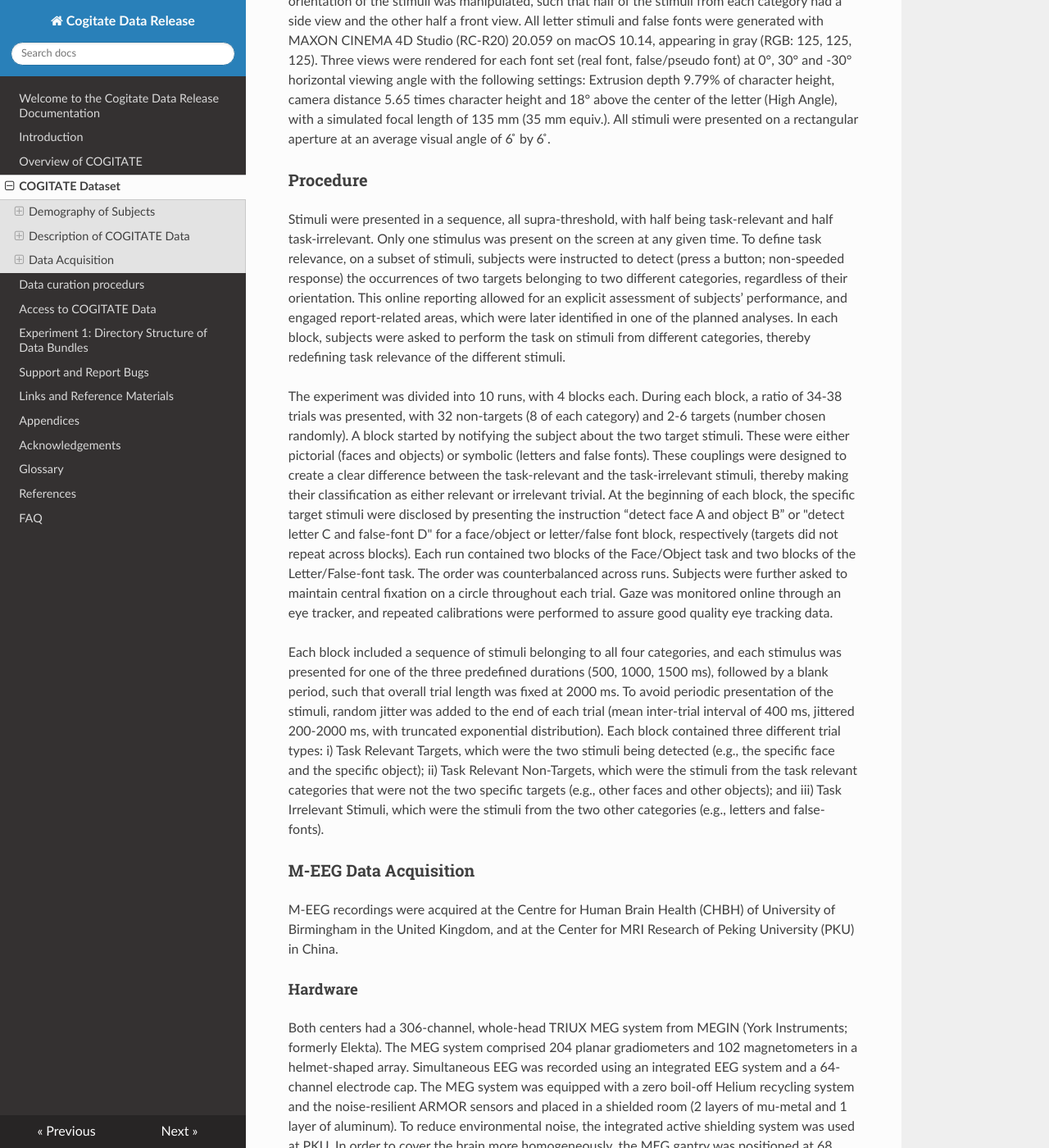
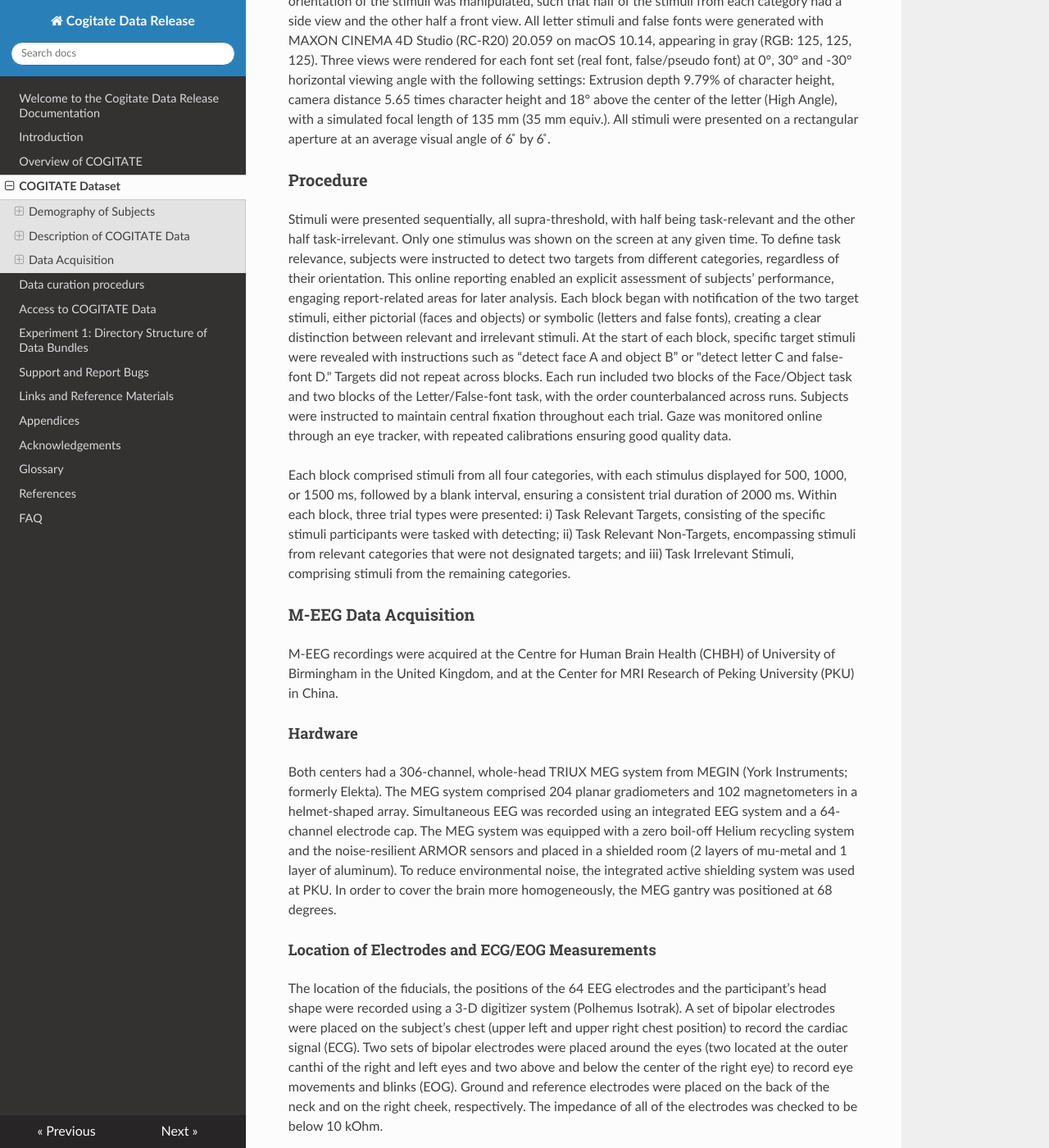
Before and after one commit to Cogitate-consortium/cogitate-data, an MkDocs documentation site: the page built from docs/03_cogdataset.md, in a window 1280 px wide and 1400 px high, scrolled down 6938 px. Shown: the whole window at 82% size. Built offline with MkDocs 1.6.1, drawn with Linux system fonts in a browser that asks for light colours; nearby versions of some CDN libraries; some of the changed text lies outside the part shown.

Commit message:
Changed contents of "Procedure" in Data Acquisition section

```diff
--- a/docs/03_cogdataset.md
+++ b/docs/03_cogdataset.md
@@ -144,11 +144,9 @@ Stimuli belonged to four categories that naturally fell into two groups that wer
 
 ### Procedure
 
-Stimuli were presented in a sequence, all supra-threshold, with half being task-relevant and half task-irrelevant. Only one stimulus was present on the screen at any given time. To define task relevance, on a subset of stimuli, subjects were instructed to detect (press a button; non-speeded response) the occurrences of two targets belonging to two different categories, regardless of their orientation. This online reporting allowed for an explicit assessment of subjects’ performance, and engaged report-related areas, which were later identified in one of the planned analyses. In each block, subjects were asked to perform the task on stimuli from different categories, thereby redefining task relevance of the different stimuli.
+Stimuli were presented sequentially, all supra-threshold, with half being task-relevant and the other half task-irrelevant. Only one stimulus was shown on the screen at any given time. To define task relevance, subjects were instructed to detect two targets from different categories, regardless of their orientation. This online reporting enabled an explicit assessment of subjects’ performance, engaging report-related areas for later analysis. Each block began with notification of the two target stimuli, either pictorial (faces and objects) or symbolic (letters and false fonts), creating a clear distinction between relevant and irrelevant stimuli. At the start of each block, specific target stimuli were revealed with instructions such as “detect face A and object B” or "detect letter C and false-font D." Targets did not repeat across blocks. Each run included two blocks of the Face/Object task and two blocks of the Letter/False-font task, with the order counterbalanced across runs. Subjects were instructed to maintain central fixation throughout each trial. Gaze was monitored online through an eye tracker, with repeated calibrations ensuring good quality data.
 
-The experiment was divided into 10 runs, with 4 blocks each. During each block, a ratio of 34-38 trials was presented, with 32 non-targets (8 of each category) and 2-6 targets (number chosen randomly). A block started by notifying the subject about the two target stimuli. These were either pictorial (faces and objects) or symbolic (letters and false fonts). These couplings were designed to create a clear difference between the task-relevant and the task-irrelevant stimuli, thereby making their classification as either relevant or irrelevant trivial. At the beginning of each block, the specific target stimuli were disclosed by presenting the instruction “detect face A and object B” or "detect letter C and false-font D" for a face/object or letter/false font block, respectively (targets did not repeat across blocks). Each run contained two blocks of the Face/Object task and two blocks of the Letter/False-font task. The order was counterbalanced across runs. Subjects were further asked to maintain central fixation on a circle throughout each trial. Gaze was monitored online through an eye tracker, and repeated calibrations were performed to assure good quality eye tracking data.
-
-Each block included a sequence of stimuli belonging to all four categories, and each stimulus was presented for one of the three predefined durations (500, 1000, 1500 ms), followed by a blank period, such that overall trial length was fixed at 2000 ms. To avoid periodic presentation of the stimuli, random jitter was added to the end of each trial (mean inter-trial interval of 400 ms, jittered 200-2000 ms, with truncated exponential distribution). Each block contained three different trial types: i) Task Relevant Targets, which were the two stimuli being detected (e.g., the specific face and the specific object); ii) Task Relevant Non-Targets, which were the stimuli from the task relevant categories that were not the two specific targets (e.g., other faces and other objects); and iii) Task Irrelevant Stimuli, which were the stimuli from the two other categories (e.g., letters and false-fonts).
+Each block comprised stimuli from all four categories, with each stimulus displayed for 500, 1000, or 1500 ms, followed by a blank interval, ensuring a consistent trial duration of 2000 ms. Within each block, three trial types were presented: i) Task Relevant Targets, consisting of the specific stimuli participants were tasked with detecting; ii) Task Relevant Non-Targets, encompassing stimuli from relevant categories that were not designated targets; and iii) Task Irrelevant Stimuli, comprising stimuli from the remaining categories.
 
 ### M-EEG Data Acquisition
 
```
Also changed, not shown: other parts of docs/03_cogdataset.md (+1 -1 lines).
